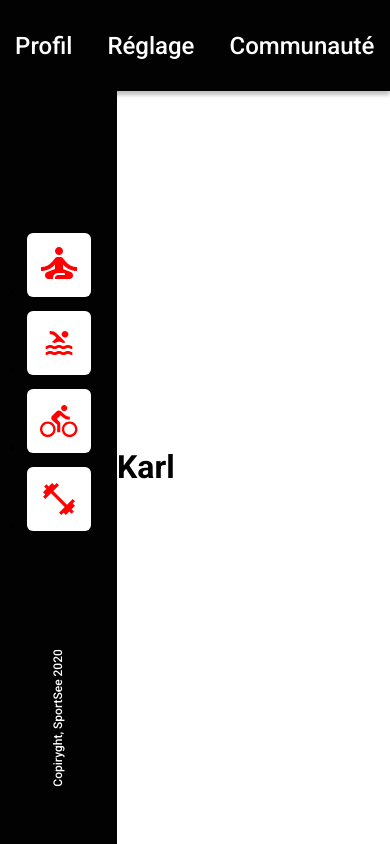
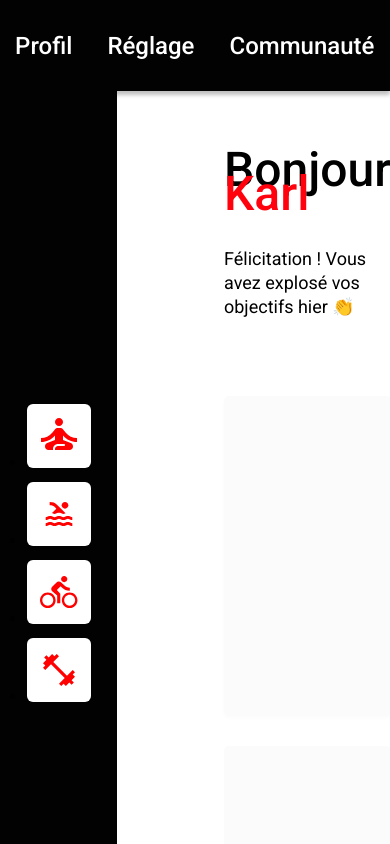
Before and after one commit to Lob2018/yannlobjois_12_16032022, a React (Create React App) app: page / in a window 390 px wide. Both pictures are taken after a click on the input "Envoyer". Shown: the top 844 px of the page. Built offline with nearby package versions, Linux system fonts and the light colour scheme.

Commit message:
Feat : Dashboard layout
The complete and responsive dashboard interface.

The right sidebar goes below at 1280px

```diff
--- a/src/components/Aside/index.jsx
+++ b/src/components/Aside/index.jsx
@@ -11,7 +11,7 @@ import Bodybuilding from '../../assets/bodybuilding.svg'
 const AsideContainer = styled.aside`
   background-color: ${colors.bgMenu};
   width: 117px;
-  height: calc(100vh - 90px);
+  height: 100%;
   align-items: center;
   display: flex;
   flex-direction: column;
--- a/src/pages/DashBoard/index.jsx
+++ b/src/pages/DashBoard/index.jsx
@@ -1,6 +1,7 @@
 import { useParams } from 'react-router-dom'
 import styled from 'styled-components'
 import { useContext } from 'react'
+import colors from '../../utils/style/colors'
 
 import { useService } from '../../utils/hooks'
 import { MockedContext } from '../../utils/context'
@@ -8,11 +9,99 @@ import { MockedContext } from '../../utils/context'
 import Aside from '../../components/Aside'
 
 const DashBoardContainer = styled.div`
+  width: 100%;
+  height: calc(100% - 91px);
   margin-top: -1px;
   display: flex;
+  @media only screen and (max-width: 768px) {
+  }
+`
+const StyledMain = styled.main`
+  margin: 68px 90px 31px 107px;
+  width: calc(100% - 107px);
+`
+const StyledChartsContainer = styled.div`
+  display: flex;
+  gap: 31px;
+  @media only screen and (max-width: 1280px) {
+    flex-wrap: wrap;
+  }
+`
+
+const MainChartsContainer = styled.div`
+  display: flex;
   justify-content: flex-start;
-  align-items: center;
-  overflow: hidden;
+  flex-direction: column;
+  width: 80%;
+  @media only screen and (max-width: 1280px) {
+    width: 100%;
+  }
+`
+const StyledH1 = styled.h1`
+  margin: 0px 0px 41px 0px;
+  font-weight: 500;
+  font-size: 48px;
+  line-height: 24px;
+  span {
+    color: ${colors.strPrimary};
+  }
+  @media only screen and (max-width: 768px) {
+  }
+`
+
+const StyledSubTitle = styled.p`
+  margin: 0px 0px 77px 0px;
+  font-size: 18px;
+  line-height: 24px;
+  @media only screen and (max-width: 768px) {
+  }
+`
+
+const FirstChartContainer = styled.div`
+  margin: 0px 0px 30px 0px;
+  width: 100%;
+  height: 320px;
+  border-radius: 5px;
+  background-color: red;
+  background-color: ${colors.bgCards};
+  box-shadow: 0px 2px 4px rgba(0, 0, 0, 0.0212249);
+  @media only screen and (max-width: 768px) {
+  }
+`
+
+const SecondChartsContainer = styled.div`
+  display: flex;
+  justify-content: flex-start;
+  gap: 30px;
+  width: 100%;
+  height: 263px;
+  border-radius: 5px;
+  background-color: red;
+  background-color: ${colors.bgCards};
+  @media only screen and (max-width: 768px) {
+  }
+`
+
+const SecondaryChartsContainer = styled.div`
+  display: flex;
+  justify-content: flex-end;
+  flex-direction: column;
+  width: 25%;
+  gap: 39px;
+  @media only screen and (max-width: 1280px) {
+    flex-direction: row;
+    width: 100%;
+  }
+`
+
+const StyledCard = styled.div`
+  margin: 0px;
+  width: 100%;
+  height: 124px;
+  border-radius: 5px;
+  background-color: red;
+  background-color: ${colors.bgCards};
+  box-shadow: 0px 2px 4px rgba(0, 0, 0, 0.0212249);
   @media only screen and (max-width: 768px) {
   }
 `
@@ -24,14 +113,33 @@ const DashBoardContainer = styled.div`
  */
 function DashBoard() {
   const { isMocked } = useContext(MockedContext)
+  const { id } = useParams()
 
-  const { id } = useParams()
   const { userData } = useService(id, isMocked)
 
   return (
     <DashBoardContainer>
       <Aside />
-      {userData.getMainData() && <h1>{userData.getMainData().firstName}</h1>}
+      <StyledMain>
+        {userData.getMainData() && (
+          <StyledH1>
+            Bonjour <span>{userData.getMainData().firstName}</span>
+          </StyledH1>
+        )}
+        <StyledSubTitle>
+          Félicitation ! Vous avez explosé vos objectifs hier 👏
+        </StyledSubTitle>
+        <StyledChartsContainer>
+          <MainChartsContainer>
+            <FirstChartContainer></FirstChartContainer>
+            <SecondChartsContainer></SecondChartsContainer>
+          </MainChartsContainer>
+          <SecondaryChartsContainer>
+            <StyledCard></StyledCard> <StyledCard></StyledCard>{' '}
+            <StyledCard></StyledCard> <StyledCard></StyledCard>
+          </SecondaryChartsContainer>
+        </StyledChartsContainer>
+      </StyledMain>
     </DashBoardContainer>
   )
 }
--- a/src/pages/HomeDev/index.jsx
+++ b/src/pages/HomeDev/index.jsx
@@ -1,4 +1,4 @@
-import { Link, useNavigate } from 'react-router-dom'
+import { useNavigate } from 'react-router-dom'
 import { useContext, useState } from 'react'
 
 import styled from 'styled-components'
--- a/src/utils/style/GlobalStyle.jsx
+++ b/src/utils/style/GlobalStyle.jsx
@@ -5,9 +5,15 @@ const StyledGlobalStyle = createGlobalStyle`
     * {
       font-family: 'Roboto', sans-serif;
     }
-    body {
+    html,body {
+      display:flex;
+      min-height: 100%;
+      width:100%;
       margin: 0;
       background-color: ${colors.bg};
+    }
+    #root{
+      width:100%;
     }
     header{
     }
--- a/src/utils/style/colors.js
+++ b/src/utils/style/colors.js
@@ -1,6 +1,6 @@
 const colors = {
   strPrimary: '#FF020E',
-  bd: '#FFF',
+  bg: '#FFF',
   bgMenu: '#020203',
   bgCards: '#FBFBFB',
   strCardsTitle: '#20253A',
```
Also changed, not shown: src/pages/Reglage/index.jsx (deleted, +0 -19 lines).
